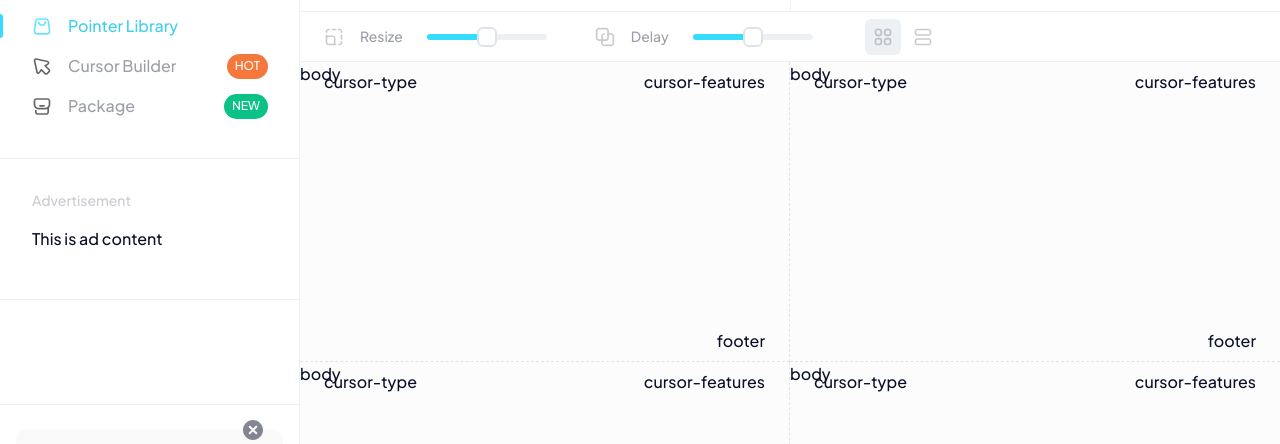
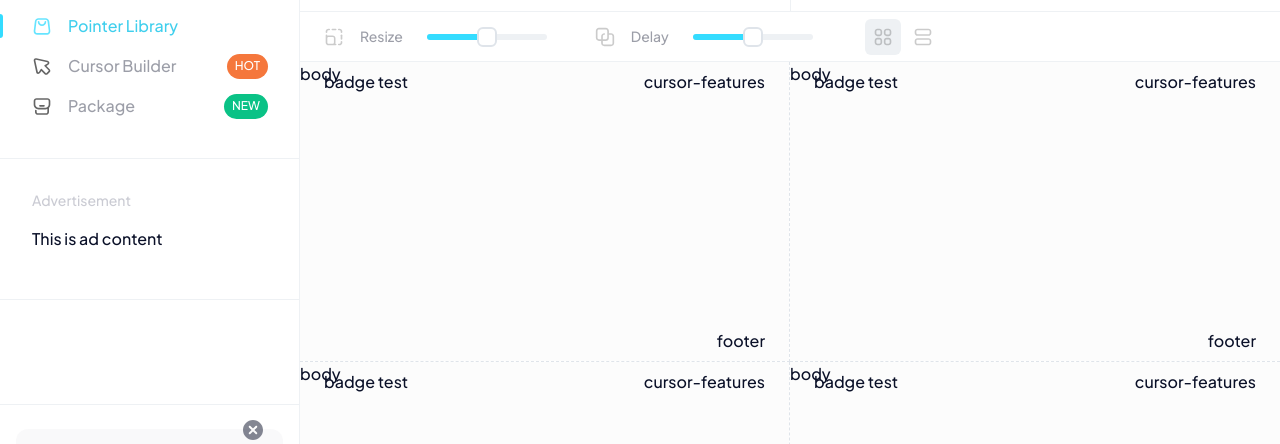
Before and after one commit to fuzionix/Curzr, a Vue app: page / in a window 1280 px wide. Shown: the part 138-582 px from the top of the page. Built offline with nearby package versions, Linux system fonts and the light colour scheme.

Commit message:
create badge tag

```diff
--- a/src/components/cursor-block.vue
+++ b/src/components/cursor-block.vue
@@ -1,7 +1,9 @@
 <template>
   <section id="cursor-block" class="cursor-block">
     <header>
-      <div class="cursor-type">cursor-type</div>
+      <div class="cursor-type">
+        <badge-tag>badge test</badge-tag>
+      </div>
       <div class="cursor-features">cursor-features</div>
     </header>
     <main>
@@ -17,10 +19,11 @@
 </template>
 
 <script>
+  import badge from '@/components/elements/badge.vue'
   export default {
     name: 'cursor-block',
     components: {
-
+      'badge-tag': badge
     },
     data() {
       return {
--- /dev/null
+++ b/src/components/elements/badge.vue
@@ -0,0 +1,24 @@
+<template>
+  <div id="badge" class="badge">
+    <slot></slot>
+  </div>
+</template>
+
+<script>
+  export default {
+    name: 'badge-tag',
+    components: {
+
+    },
+    data() {
+      return {
+
+      }
+    }
+  }
+</script>
+
+<style lang="scss">
+@import '../../style/main.scss';
+
+</style>
--- a/src/components/filter-menu.vue
+++ b/src/components/filter-menu.vue
@@ -37,6 +37,7 @@
   position: absolute;
   top: 36px;
   right: 0;
+  z-index: 8;
   display: flex;
   flex-direction: column;
   width: 250px;
```
